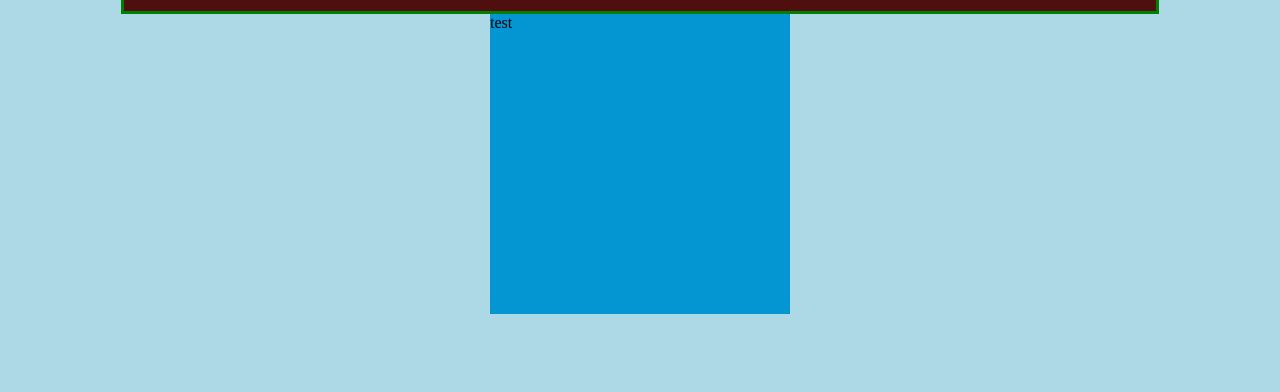
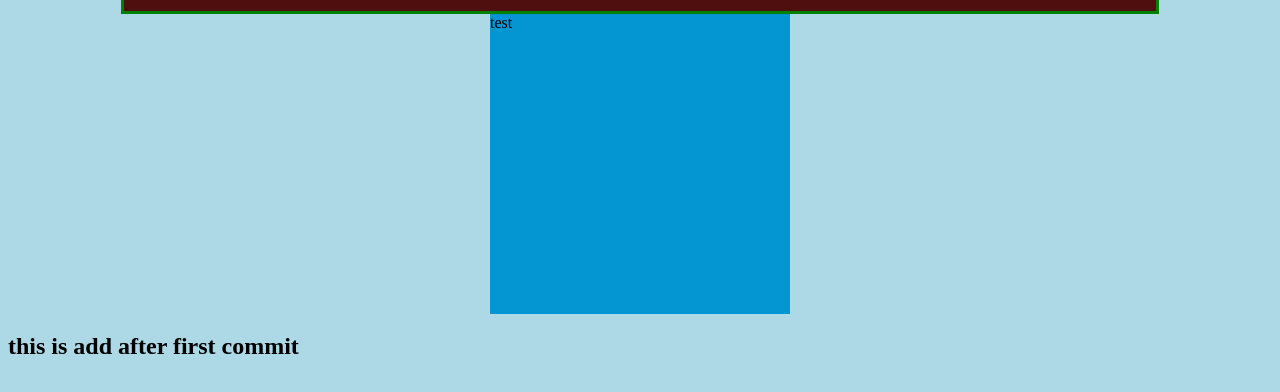
Before and after one commit to rezaull/HTML-CSS, a plain HTML site: page index.html in a window 1280 px wide. Shown: the part 248-640 px from the top of the page. Drawn offline with Linux system fonts and the light colour scheme.

Commit message:
some changes

```diff
--- a/index.html
+++ b/index.html
@@ -18,6 +18,8 @@
     </div>
 
     <div class="test">test</div>
-
+    <div>
+        <h2>this is add after first commit</h2>
+    </div>
 </body>
 </html>
```
